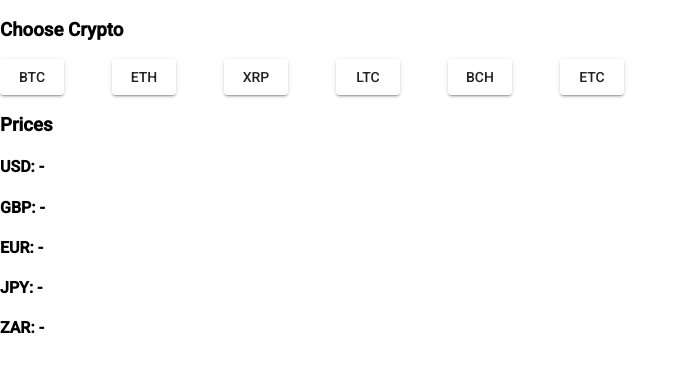
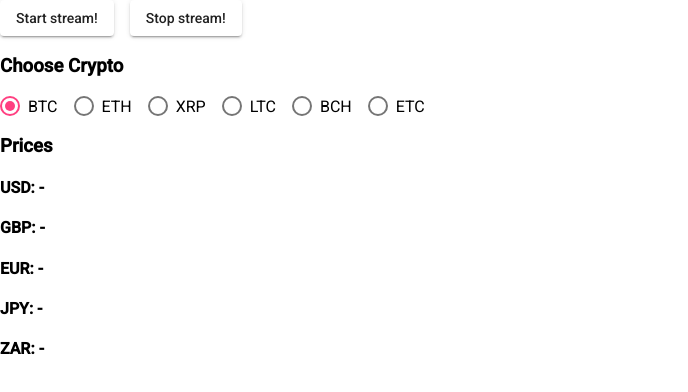
Before and after one commit to Ramiz08/CryptoCompareStream, an Angular app in the folder frontend/: page / in a window 1280 px wide. Shown: the top 392 px of the page, without its empty margins (0-688 px from the left). Built offline with nearby package versions, Linux system fonts and the light colour scheme.

Commit message:
Front end changes. RadioButton replaces Button. Streaming with 1s intervals.

```diff
--- a/frontend/src/app/app.component.css
+++ b/frontend/src/app/app.component.css
@@ -1,3 +1,6 @@
 button {
-    margin-right: 3rem;
+    margin-right: 1rem;
 }
+mat-radio-button {
+    margin-right: 1rem;
+}
--- a/frontend/src/app/app.component.html
+++ b/frontend/src/app/app.component.html
@@ -1,11 +1,18 @@
+<div>
+  <button mat-raised-button (click)="startStream()">Start stream!</button>
+  <button mat-raised-button (click)="stopStream()">Stop stream!</button>
+</div>
+
 <div>
   <h3 >Choose Crypto</h3>
-  <button mat-raised-button (click)="getBTC('btc')">BTC</button>
-  <button mat-raised-button (click)="getBTC('eth')">ETH</button>
-  <button mat-raised-button (click)="getBTC('xrp')">XRP</button>
-  <button mat-raised-button (click)="getBTC('ltc')">LTC</button>
-  <button mat-raised-button (click)="getBTC('bch')">BCH</button>
-  <button mat-raised-button (click)="getBTC('etc')">ETC</button>
+  <mat-radio-group>
+    <mat-radio-button value="btc" (change)="radioButtonSelected($event)" [checked]="true">BTC</mat-radio-button>
+    <mat-radio-button value="eth" (change)="radioButtonSelected($event)">ETH</mat-radio-button>
+    <mat-radio-button value="xrp" (change)="radioButtonSelected($event)">XRP</mat-radio-button>
+    <mat-radio-button value="ltc" (change)="radioButtonSelected($event)">LTC</mat-radio-button>
+    <mat-radio-button value="bch" (change)="radioButtonSelected($event)">BCH</mat-radio-button>
+    <mat-radio-button value="etc" (change)="radioButtonSelected($event)">ETC</mat-radio-button>
+  </mat-radio-group>
 </div>
 
 <div>
--- a/frontend/src/app/app.component.ts
+++ b/frontend/src/app/app.component.ts
@@ -1,10 +1,14 @@
 import { HttpClient } from '@angular/common/http';
-import { Component, OnInit } from '@angular/core';
+import { Component } from '@angular/core';
+import { MatRadioChange } from '@angular/material/radio';
 
 /**
    * Prod changes: using an Interface to store all the prices and then display them
+   * Prod addition: including option to have other crypto values shown as prices if not selected
+   * (ie when BTC is selected, it will show the prices for fiat and ETH/XRP/LTC/BCH/ETC)
    * Prod additions: Using Table component in Angular Material to better display the content
    * Prod additions: Enabling user to add which output currencies they wanted to see in the price stream
+   * Prod additions: Use a file to store all static variables - similar to a config file.
    */
 
 @Component({
@@ -13,6 +17,9 @@ import { Component, OnInit } from '@angular/core';
   styleUrls: ['./app.component.css']
 })
 export class AppComponent {
+  timer;
+  selectedSymbl;
+
   // Price variables (default)
   USD_price: string = "-";
   GBP_price: string = "-";
@@ -22,8 +29,19 @@ export class AppComponent {
 
   constructor(private http: HttpClient) {}
 
-  getBTC(crypto: string){
-    this.http.get(`http://localhost:3000/${crypto}`).subscribe(res => {
+  startStream(){
+    console.log("Starting the stream")
+    this.timer = setInterval(()=> { this.setPrices(this.selectedSymbl) }, 1 * 1000);
+  }
+
+  stopStream(){
+    console.log("Stopping the stream")
+    clearInterval(this.timer)
+  }
+
+  setPrices(symb: string){
+    console.log("stream has started")
+    this.http.get(`http://localhost:3000/crypto/${symb}`).subscribe(res => {
       this.USD_price = res["USD"]
       this.GBP_price = res["GBP"]
       this.EUR_price = res["EUR"]
@@ -31,4 +49,8 @@ export class AppComponent {
       this.ZAR_price = res["ZAR"]
     })
   }
+
+  radioButtonSelected(event: MatRadioChange){
+    this.selectedSymbl = event.value
+  }
 }
--- a/frontend/src/app/material/material.module.ts
+++ b/frontend/src/app/material/material.module.ts
@@ -1,5 +1,5 @@
 import { NgModule } from '@angular/core';
-
+import {MatRadioModule} from '@angular/material/radio';
 import {MatButtonModule} from '@angular/material/button';
 
 /**
@@ -7,7 +7,8 @@ import {MatButtonModule} from '@angular/material/button';
  * Adding to this will allow 'app' to use the component without importing itself
  */
 const MaterialComponents = [
-  MatButtonModule
+  MatButtonModule,
+  MatRadioModule
 ]
 
 @NgModule({
```
Also changed, not shown: 1 other file (tests, documents, lock files or other folders).
